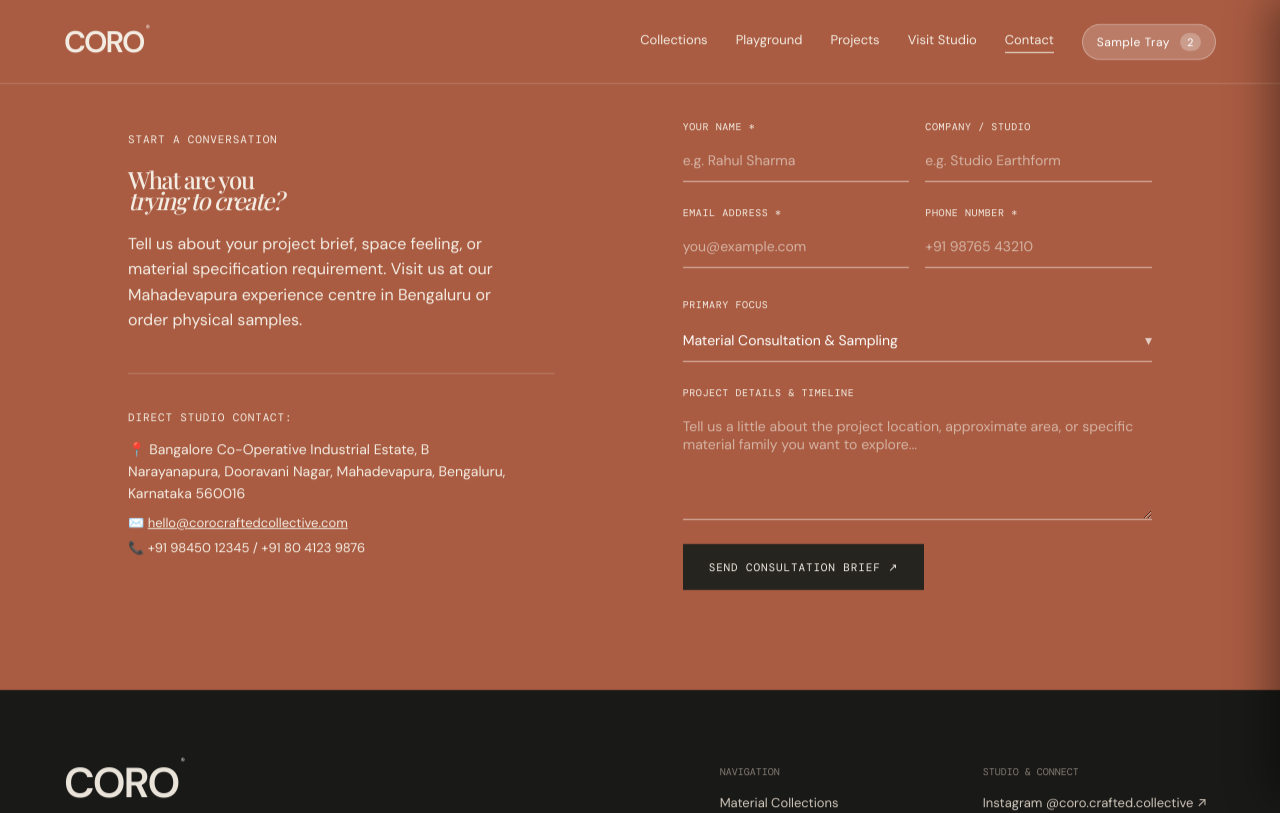
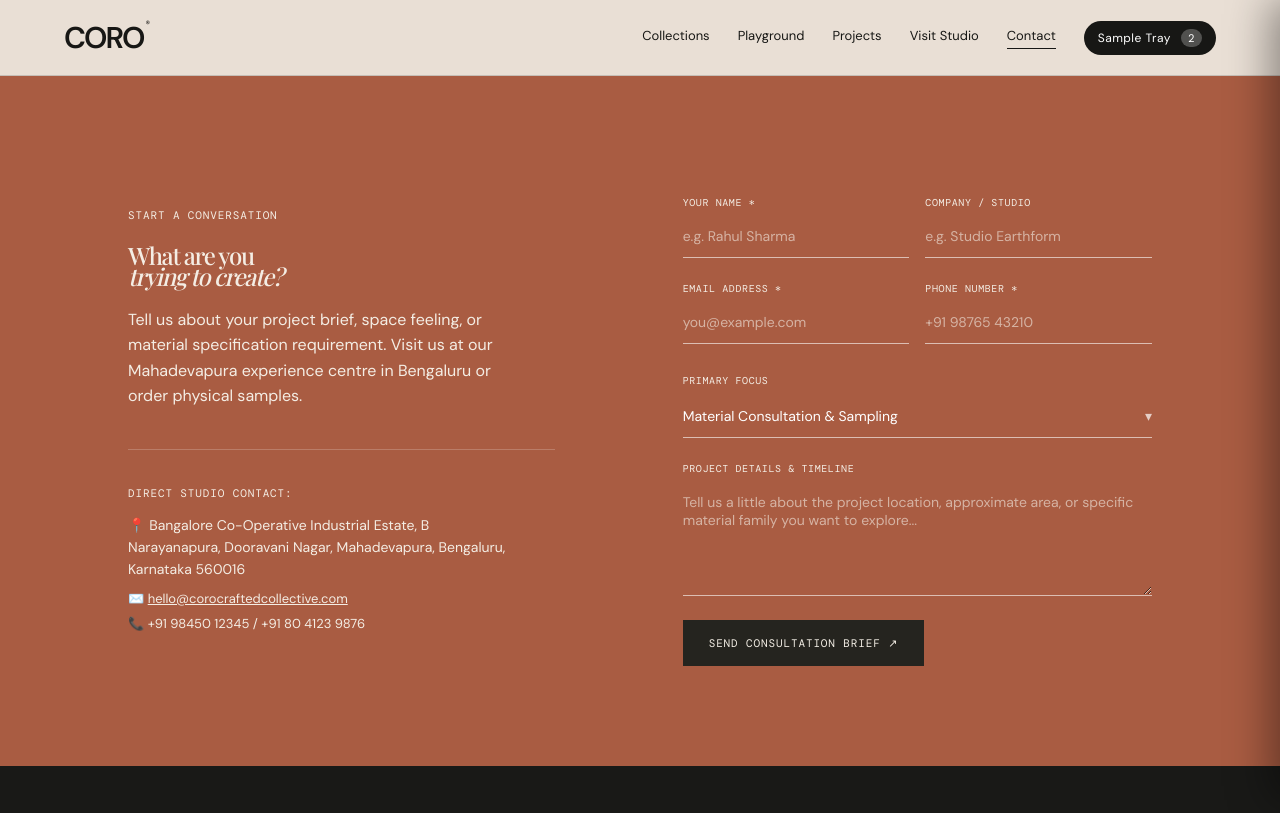
Before and after one commit to Syxd09/coro-collective, a Next.js app: page /contact in a window 1280 px wide. Shown: the top 813 px of the page. Built offline with nearby package versions, Linux system fonts and the light colour scheme; a web font is replaced by a local one.

Commit message:
Make navbar consistently sticky with glassmorphism across home and all subpages

```diff
--- a/app/contact/page.tsx
+++ b/app/contact/page.tsx
@@ -24,7 +24,7 @@ export default function Contact() {
 
   return (
     <main className="contact-page">
-      <Nav light />
+      <Nav />
 
       <section className="contact-grid">
         <header>
--- a/app/globals.css
+++ b/app/globals.css
@@ -214,40 +214,30 @@ i {
 }
 
 /* ==========================================================================
-   05. NAVIGATION (HOME & INNER PAGES)
+   05. NAVIGATION (HOME & ALL INNER PAGES - UNIFIED STICKY)
    ========================================================================== */
 .inner-nav {
   position: sticky;
   top: 0;
-  z-index: 60;
+  z-index: 100;
   display: flex;
   justify-content: space-between;
   align-items: center;
-  padding: 22px 5vw;
+  padding: 18px 5vw;
   font-size: 13px;
-  background: var(--paper);
+  background: rgba(237, 232, 223, 0.94);
+  backdrop-filter: blur(14px);
+  -webkit-backdrop-filter: blur(14px);
   color: var(--ink);
   border-bottom: 1px solid var(--line);
-  transition: background-color 0.35s ease, color 0.35s ease, padding 0.35s ease;
-}
-
-.inner-nav.pale {
-  position: fixed;
-  top: 0;
-  left: 0;
-  right: 0;
-  background: transparent;
-  border-color: rgba(255, 255, 255, 0.18);
-  color: #f3ece2;
+  transition: padding 0.25s ease, background-color 0.25s ease, box-shadow 0.25s ease;
 }
 
 .inner-nav.scrolled {
-  background: #f4f0e9 !important;
-  color: var(--ink) !important;
-  padding-top: 16px;
-  padding-bottom: 16px;
-  border-color: var(--line) !important;
-  box-shadow: 0 4px 20px rgba(0, 0, 0, 0.08);
+  padding-top: 14px;
+  padding-bottom: 14px;
+  background: rgba(244, 240, 233, 0.98);
+  box-shadow: 0 4px 20px rgba(0, 0, 0, 0.06);
 }
 
 .inner-links {
--- a/app/page.tsx
+++ b/app/page.tsx
@@ -31,7 +31,7 @@ export default function Home() {
 
   return (
     <main>
-      <Nav light />
+      <Nav />
 
       {/* HERO SECTION */}
       <section className="hero" id="top">
--- a/app/visit/page.tsx
+++ b/app/visit/page.tsx
@@ -62,7 +62,7 @@ export default function VisitPage() {
 
   return (
     <main className="visit-page">
-      <Nav light />
+      <Nav />
 
       {/* VISIT HERO HEADER */}
       <section className="visit-hero">
```
